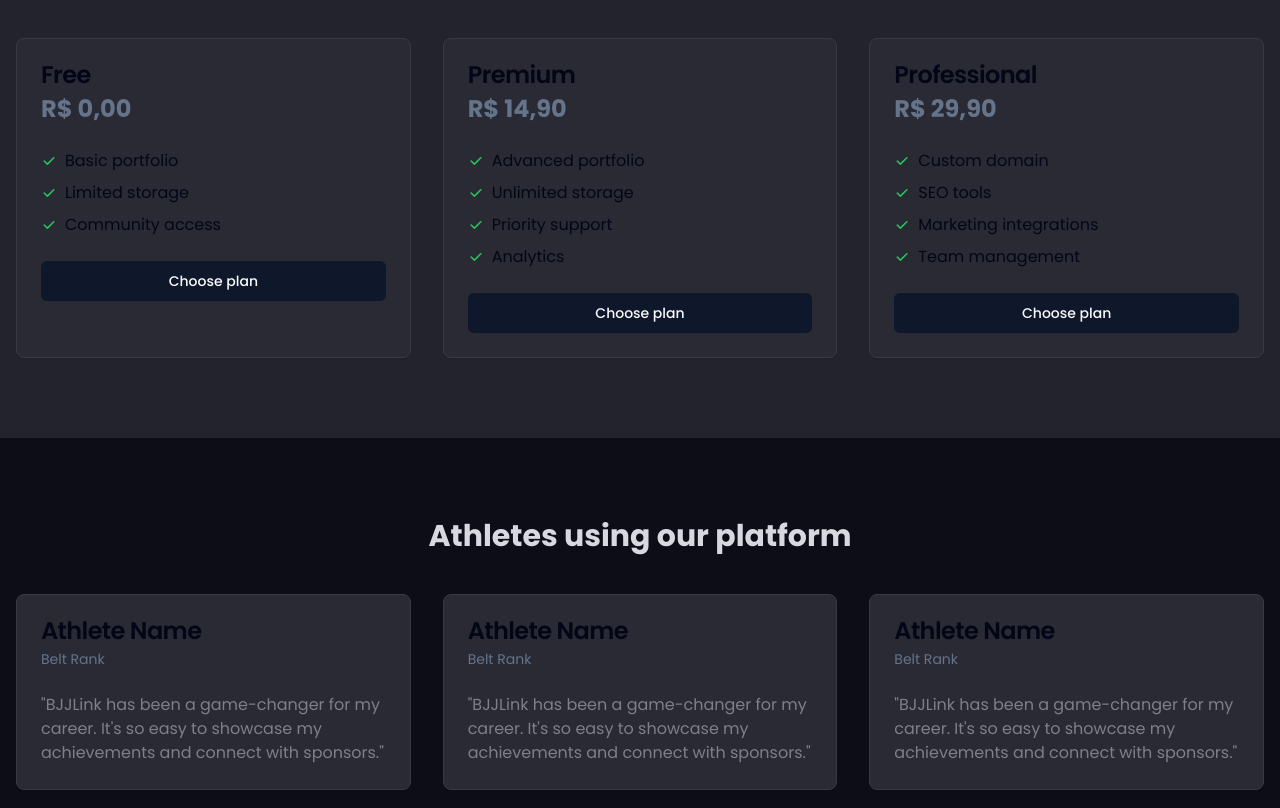
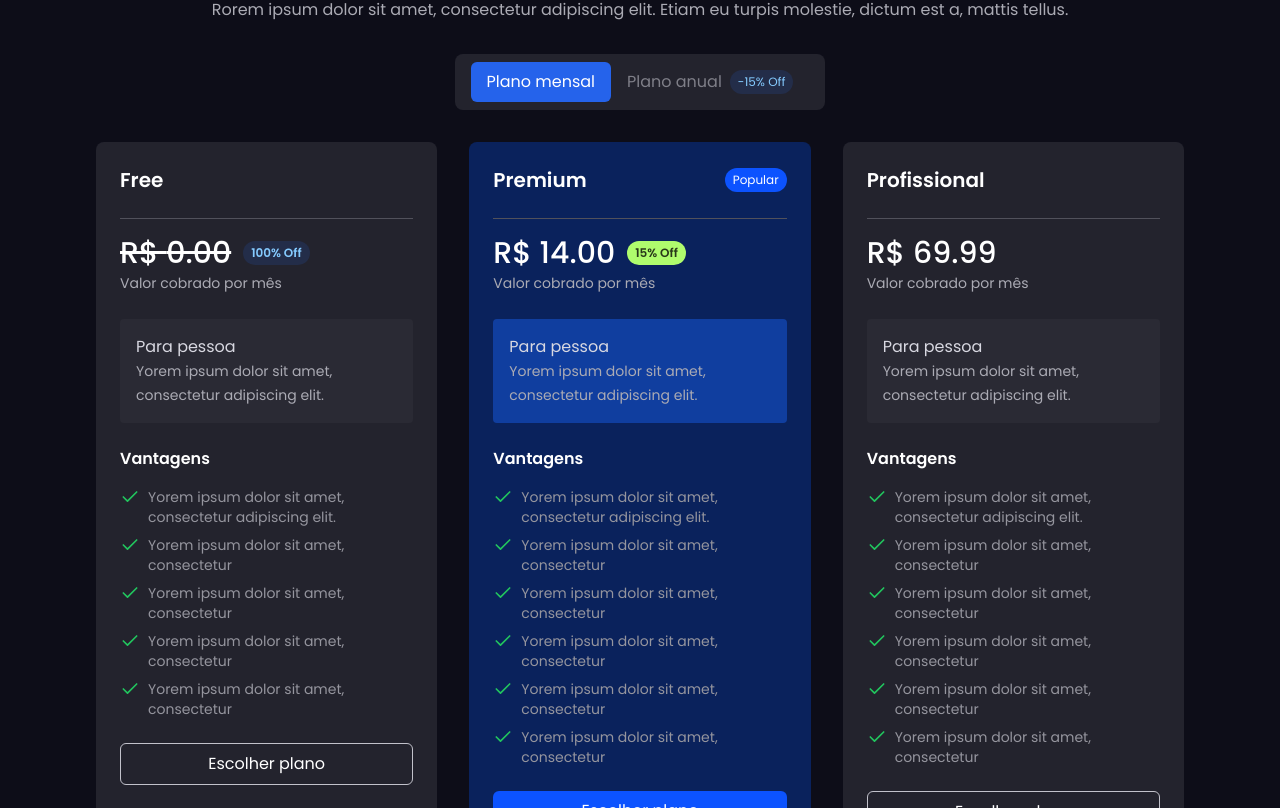
Before and after one commit to bjjlink-br/bjjlink-web, a Next.js app: page / in a window 1280 px wide. Shown: the part 2532-3340 px from the top of the page. Built offline with nearby package versions, Linux system fonts and the light colour scheme.

Commit message:
plans section

```diff
--- a/src/app/page.tsx
+++ b/src/app/page.tsx
@@ -13,6 +13,8 @@
 import ManTypeSvg from "@/assets/images/man-type.svg";
 import AtlheteWomanSvg from "@/assets/images/athlete-woman.svg";
 import AppSvg from "@/assets/images/app.svg";
+import PricingComponent from "@/components/shared/PricingComponent"
+import { Separator } from "@/components/ui/separator"
 
 export default function Home() {
   return (
@@ -110,40 +112,20 @@
           </div>
         </section>
 
-        <section className="bg-gray-900 py-20">
+        <section className="mx-auto md:px-12 pt-10 md:py-20">
           <div className="container mx-auto px-4">
-            <h2 className="text-3xl font-bold text-center mb-10">Choose your plan</h2>
-            <div className="grid grid-cols-1 md:grid-cols-3 gap-8">
-              {[
-                { title: "Free", price: "R$ 0,00", features: ["Basic portfolio", "Limited storage", "Community access"] },
-                { title: "Premium", price: "R$ 14,90", features: ["Advanced portfolio", "Unlimited storage", "Priority support", "Analytics"] },
-                { title: "Professional", price: "R$ 29,90", features: ["Custom domain", "SEO tools", "Marketing integrations", "Team management"] },
-              ].map((plan, index) => (
-                <Card key={index} className="bg-gray-800 border-gray-700">
-                  <CardHeader>
-                    <CardTitle>{plan.title}</CardTitle>
-                    <CardDescription className="text-2xl font-bold">{plan.price}</CardDescription>
-                  </CardHeader>
-                  <CardContent>
-                    <ul className="space-y-2">
-                      {plan.features.map((feature, i) => (
-                        <li key={i} className="flex items-center">
-                          <svg className="w-4 h-4 mr-2 text-green-500" fill="currentColor" viewBox="0 0 20 20">
-                            <path fillRule="evenodd" d="M16.707 5.293a1 1 0 010 1.414l-8 8a1 1 0 01-1.414 0l-4-4a1 1 0 011.414-1.414L8 12.586l7.293-7.293a1 1 0 011.414 0z" clipRule="evenodd" />
-                          </svg>
-                          {feature}
-                        </li>
-                      ))}
-                    </ul>
-                  </CardContent>
-                  <CardFooter>
-                    <Button className="w-full">Choose plan</Button>
-                  </CardFooter>
-                </Card>
-              ))}
-            </div>
+            <h2 className="text-xl md:text-3xl text-center font-semibold text-brand-blue-50">
+              Nossos planos
+            </h2>
+            <p className="text-sm md:text-base text-gray-200 text-center">
+              Rorem ipsum dolor sit amet, consectetur adipiscing elit. Etiam eu turpis molestie, dictum est a, mattis tellus.
+            </p>
+            <PricingComponent />
           </div>
         </section>
+        <div className="md:block hidden py-10 md:px-12">
+          <Separator className="bg-gray-600"/>
+        </div>
 
         <section className="container mx-auto px-4 py-20">
           <h2 className="text-3xl font-bold text-center mb-10">Athletes using our platform</h2>
--- /dev/null
+++ b/src/components/shared/PlanButton.tsx
@@ -0,0 +1,16 @@
+type PlanButtonProps = {
+    isActive: boolean;
+    onClick: () => void;
+    children: React.ReactNode;
+}
+
+export const PlanButton = ({ isActive, onClick, children }: PlanButtonProps) => (
+    <button
+      className={`px-4 py-2 rounded-md flex items-center ${
+        isActive ? 'bg-blue-600' : 'text-gray-400'
+      }`}
+      onClick={onClick}
+    >
+      {children}
+    </button>
+  )
--- /dev/null
+++ b/src/components/shared/PricingComponent.tsx
@@ -0,0 +1,135 @@
+'use client'
+
+import { useState } from 'react'
+import { Check } from 'lucide-react'
+import { PlanButton } from './PlanButton'
+import { Separator } from '../ui/separator'
+
+const plans = [
+  {
+    name: 'Free',
+    price: 0,
+    discount: '100% Off',
+    description: 'Para pessoa',
+    features: [
+      'Yorem ipsum dolor sit amet, consectetur adipiscing elit.',
+      'Yorem ipsum dolor sit amet, consectetur',
+      'Yorem ipsum dolor sit amet, consectetur',
+      'Yorem ipsum dolor sit amet, consectetur',
+      'Yorem ipsum dolor sit amet, consectetur',
+    ],
+  },
+  {
+    name: 'Premium',
+    price: 14,
+    discount: '15% Off',
+    description: 'Para pessoa',
+    features: [
+      'Yorem ipsum dolor sit amet, consectetur adipiscing elit.',
+      'Yorem ipsum dolor sit amet, consectetur',
+      'Yorem ipsum dolor sit amet, consectetur',
+      'Yorem ipsum dolor sit amet, consectetur',
+      'Yorem ipsum dolor sit amet, consectetur',
+      'Yorem ipsum dolor sit amet, consectetur',
+    ],
+    popular: true,
+  },
+  {
+    name: 'Profissional',
+    price: 69.99,
+    description: 'Para pessoa',
+    features: [
+      'Yorem ipsum dolor sit amet, consectetur adipiscing elit.',
+      'Yorem ipsum dolor sit amet, consectetur',
+      'Yorem ipsum dolor sit amet, consectetur',
+      'Yorem ipsum dolor sit amet, consectetur',
+      'Yorem ipsum dolor sit amet, consectetur',
+      'Yorem ipsum dolor sit amet, consectetur',
+    ],
+  },
+]
+
+export default function PricingComponent() {
+  const [isAnnual, setIsAnnual] = useState(false)
+
+  return (
+    <div className="text-white md:p-8">
+      <div className="max-w-6xl mx-auto">
+        <div className="flex justify-center mb-8">
+          <div className="bg-gray-900 rounded-lg p-2 md:px-4 md:py-2 inline-flex">
+            <PlanButton isActive={!isAnnual} onClick={() => setIsAnnual(false)}>
+              Plano mensal
+            </PlanButton>
+            <PlanButton isActive={isAnnual} onClick={() => setIsAnnual(true)}>
+              Plano anual
+              <span className={`md:block hidden ml-2 text-xs bg-blue-600/15 ${isAnnual ? 'text-white' : 'text-brand-blue-300'} px-2 py-1 rounded-full`}>
+                -15% Off
+              </span>
+            </PlanButton>
+          </div>
+        </div>
+
+        <div className="grid grid-cols-1 md:grid-cols-3 gap-8">
+          {plans.map((plan) => (
+            <div
+              key={plan.name}
+              className={`rounded-lg p-6 ${
+                plan.popular ? 'bg-brand-blue-950' : 'bg-gray-900'
+              }`}
+            >
+              <div className="flex justify-between items-start mb-4">
+                <div className="flex flex-col w-full gap-6">
+                    <div className='flex items-center justify-between'>
+                        <h3 className="text-xl font-semibold">{plan.name}</h3>
+                        {plan.popular && (
+                        <span className="bg-brand-blue-600 text-white text-xs px-2 py-1 rounded-full">
+                            Popular
+                        </span>
+                        )}
+                    </div>
+                    <Separator className='bg-gray-600' />
+                </div>
+              </div>
+              <div className='flex items-center gap-1'>
+                <span className={`text-3xl font-medium text-white ${plan.price === 0 && 'line-through'}`}>
+                  R$ {isAnnual ? (plan.price * 0.85 * 12).toFixed(2) : plan.price.toFixed(2)}
+                </span>
+                {plan.discount && (
+                  <span className={`ml-2 text-xs ${plan.popular ? 'bg-[#AFFC6D]' : 'bg-blue-600/15'} ${plan.popular ? 'text-[#283819]' : 'text-brand-blue-300'} font-semibold px-2 py-1 rounded-full`}>
+                    {plan.discount}
+                  </span>
+                )}
+              </div>
+              <span className="text-gray-200 text-sm">
+                Valor cobrado por {isAnnual ? 'ano' : 'mês'}
+              </span>
+
+              <div className={`${plan.popular ? 'bg-brand-blue-900' : 'bg-gray-800'} p-4 rounded-sm my-6`}>
+                <p className="text-gray-50">{plan.description}</p>
+                <span className="text-gray-200 text-sm">Yorem ipsum dolor sit amet, consectetur adipiscing elit.</span>
+              </div>
+              <h4 className="font-semibold mb-4">Vantagens</h4>
+              <ul className="space-y-2 mb-6">
+                {plan.features.map((feature, index) => (
+                  <li key={index} className="flex items-start">
+                    <Check className="h-5 w-5 text-green-500 mr-2 flex-shrink-0" />
+                    <span className="text-sm text-gray-300">{feature}</span>
+                  </li>
+                ))}
+              </ul>
+              <button
+                className={`w-full py-2 rounded-md ${
+                  plan.popular
+                    ? 'bg-brand-blue-600 hover:bg-brand-blue-700'
+                    : 'border border-gray-100 bg-transparent hover:bg-gray-600'
+                }`}
+              >
+                Escolher plano
+              </button>
+            </div>
+          ))}
+        </div>
+      </div>
+    </div>
+  )
+}
```
